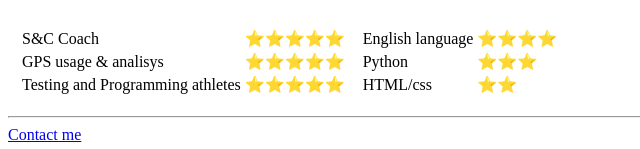
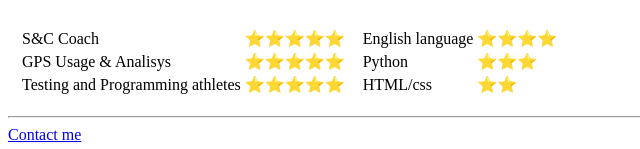
Before and after one commit to Igor034/cv, a plain HTML site: page index.html in a window 1280 px wide. Shown: the part 816-965 px from the top of the page, 0-640 px from the left. Drawn offline with Linux system fonts and the light colour scheme.

Commit message:
Update index.html

```diff
--- a/index.html
+++ b/index.html
@@ -51,7 +51,7 @@
             <td>⭐⭐⭐⭐⭐</td>
           </tr>
           <tr>
-            <td>GPS usage & analisys</td>
+            <td>GPS Usage & Analisys</td>
             <td>⭐⭐⭐⭐⭐</td>
           </tr>
           <tr>
```
